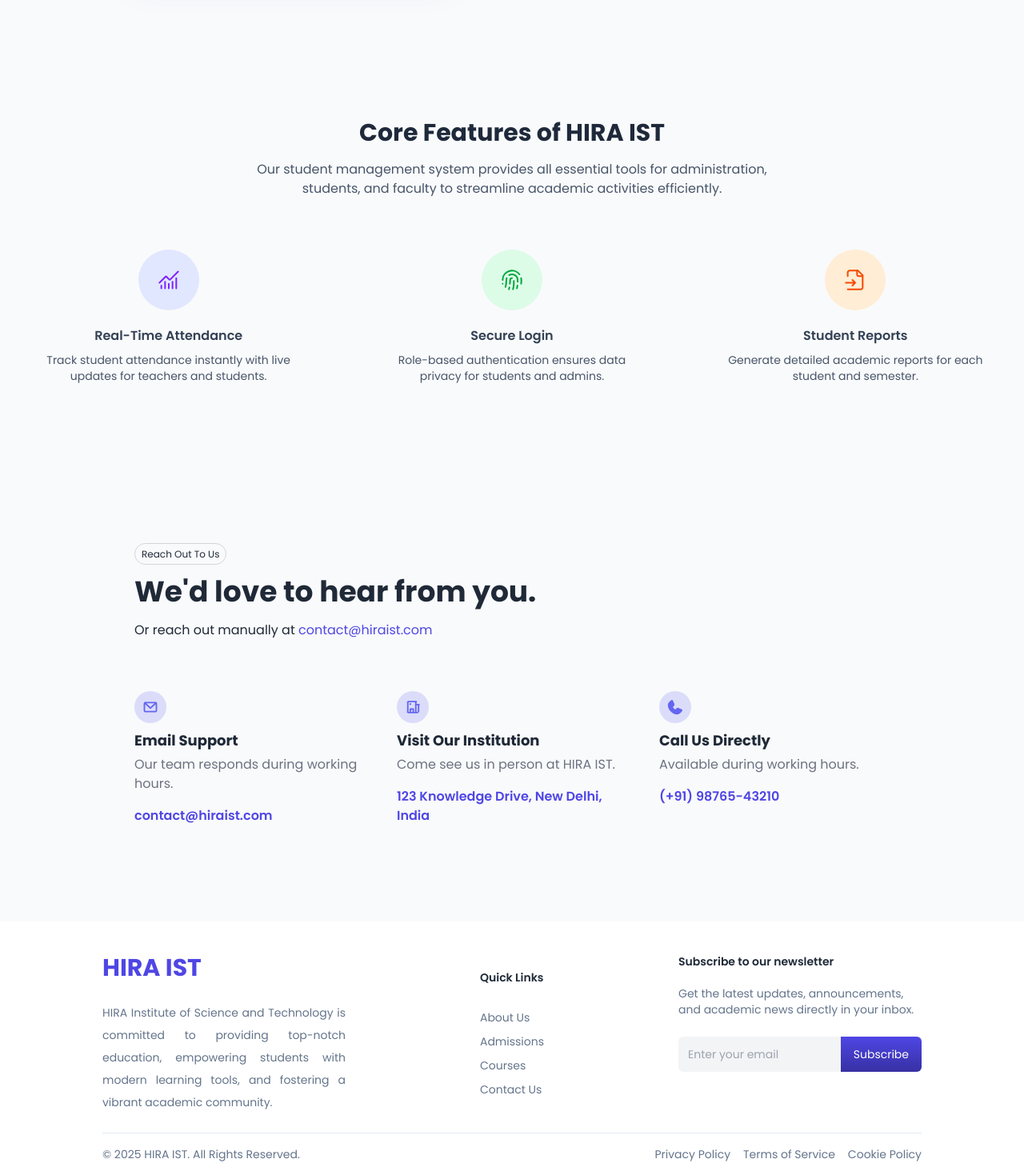
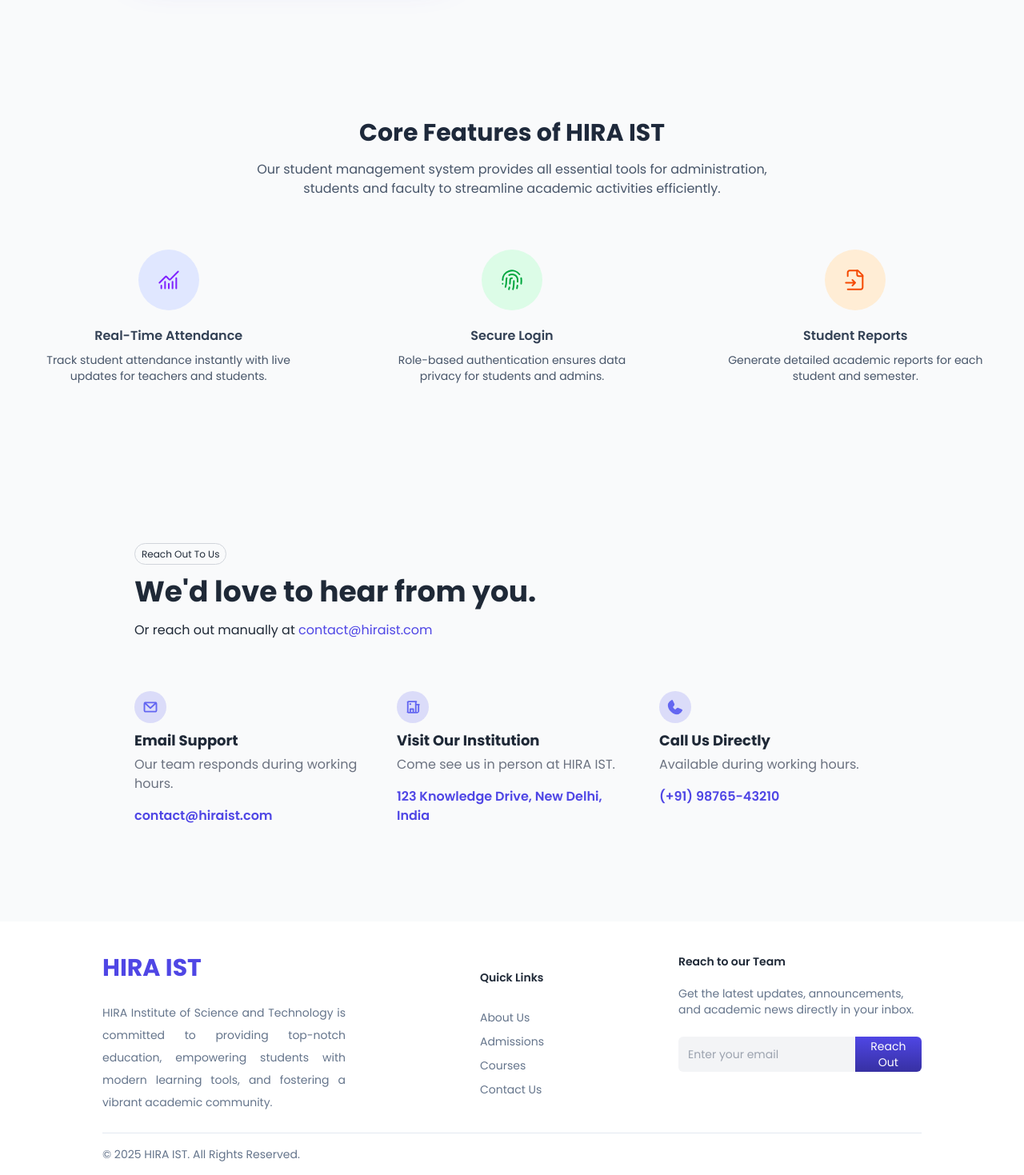
Before and after one commit to pavithira-nilavalagan/hira_ist, a Flask app: page / in a window 1280 px wide. Shown: the part 1131-2600 px from the top of the page at 80% size. Run offline with Flask 3, Linux system fonts and the light colour scheme; data that the repository does not hold is empty; some libraries are stand-ins or nearby versions.

Commit message:
Update index.html

```diff
--- a/templates/index.html
+++ b/templates/index.html
@@ -61,7 +61,7 @@
                 Empowering students and professionals in
                 <span class="text-indigo-600">every field</span>
             </h1>
-            <p class="mt-4 text-gray-600 max-w-md text-sm sm:text-base leading-relaxed " style="text-align: justify;">
+            <p class="mt-4 text-gray-600 max-w-md text-sm sm:text-base leading-relaxed " style="text-align: center;">
                 HIRA Institute of Science and Technology provides high-quality education, modern tools and resources trusted by students and leaders worldwide.
             </p>
             <div class="flex flex-col md:flex-row items-center mt-8 gap-3">
@@ -118,7 +118,7 @@
   <div class="text-sm text-slate-600 max-w-lg">
     <h1 class="text-xl uppercase font-semibold text-slate-700">About HIRA Institute of Science and Technology</h1>
     <div class="w-24 h-[3px] rounded-full bg-gradient-to-r from-indigo-600 to-[#DDD9FF]"></div>
-    <p class="mt-8" style="text-align: justify;">HIRA Academy provides a modern, secure, and scalable academic management platform for students and faculty. Our system ensures smooth management of attendance, results, and student queries.</p>
+    <p class="mt-8" style="text-align: justify;">HIRA Academy provides a modern, secure, and scalable academic management platform for students and faculty. Our system ensures smooth management of attendance, results and student queries.</p>
     <p class="mt-4" style="text-align: justify;">Students can access their profiles, track academic progress, and communicate with faculty seamlessly, while administrators manage the institution efficiently with robust dashboards and reporting tools.</p>
     <p class="mt-4" style="text-align: justify;">By combining modern UI design with practical academic functionality, HIRA Academy empowers educational institutions to deliver quality education and enhance student engagement.</p>
     <a href="#" class="flex items-center w-max gap-2 mt-8 hover:-translate-y-0.5 transition bg-gradient-to-r from-indigo-600 to-[#8A7DFF] py-3 px-8 rounded-full text-white">
@@ -138,7 +138,7 @@
 <section class="py-20 px-4 bg-gray-50" id="features">
     <div class="max-w-6xl mx-auto text-center mb-16">
         <h2 class="text-3xl font-bold text-slate-800">Core Features of HIRA IST</h2>
-        <p class="mt-4 text-slate-600 max-w-2xl mx-auto">Our student management system provides all essential tools for administration, students, and faculty to streamline academic activities efficiently.</p>
+        <p class="mt-4 text-slate-600 max-w-2xl mx-auto">Our student management system provides all essential tools for administration, students and faculty to streamline academic activities efficiently.</p>
     </div>
     <div class="grid grid-cols-1 md:grid-cols-2 lg:grid-cols-3 gap-10">
         <!-- Real-Time Attendance -->
@@ -196,7 +196,7 @@
     </h1>
     <p class="text-left mt-4">
         Or reach out manually at
-        <a href="mailto:contact@hiraacademy.com" class="text-indigo-600 hover:underline">contact@hiraist.com</a>
+        <a href="mailto:contact@hiraist.com" class="text-indigo-600 hover:underline">contact@hiraist.com</a>
     </p>
     <div class="grid md:grid-cols-3 mt-16 gap-10">
         <!-- Email Support -->
@@ -209,7 +209,7 @@
             </svg>
             <p class="text-lg font-bold mt-2">Email Support</p>
             <p class="text-gray-500 mt-1 mb-4">Our team responds during working hours.</p>
-            <a href="mailto:contact@hiraacademy.com" class="text-indigo-600 font-semibold">
+            <a href="mailto:contact@hiraist.com" class="text-indigo-600 font-semibold">
                 contact@hiraist.com
             </a>
         </div>
@@ -275,13 +275,13 @@
 
         <!-- Newsletter -->
         <div>
-            <h2 class="font-semibold text-gray-800 mb-5">Subscribe to our newsletter</h2>
+            <h2 class="font-semibold text-gray-800 mb-5">Reach to our Team</h2>
             <div class="text-sm space-y-6 max-w-sm">
                 <p>Get the latest updates, announcements, and academic news directly in your inbox.</p>
                 <div class="flex items-center">
                     <input class="rounded-l-md bg-gray-100 outline-none w-full max-w-64 h-11 px-3" type="email" placeholder="Enter your email">
-                    <button class="bg-gradient-to-b from-indigo-600 to-indigo-800 cursor-pointer hover:from-indigo-700 hover:to-indigo-900 transition px-4 h-11 text-white rounded-r-md">
-                        Subscribe
+                    <button class="bg-gradient-to-b from-indigo-600 to-indigo-800 cursor-pointer hover:from-indigo-700 hover:to-indigo-900 transition px-4 h-11 text-white rounded-r-md" type="submit" onclick="alert('Thank you reach out our team reach you..!')">
+                        Reach Out
                     </button>
                 </div>
             </div>
@@ -293,11 +293,6 @@
         <p class="text-center">
             © 2025 HIRA IST. All Rights Reserved.
         </p>
-        <div class="flex items-center gap-4">
-            <a href="#">Privacy Policy</a>
-            <a href="#">Terms of Service</a>
-            <a href="#">Cookie Policy</a>
-        </div>
     </div>
 </footer>
 
```
